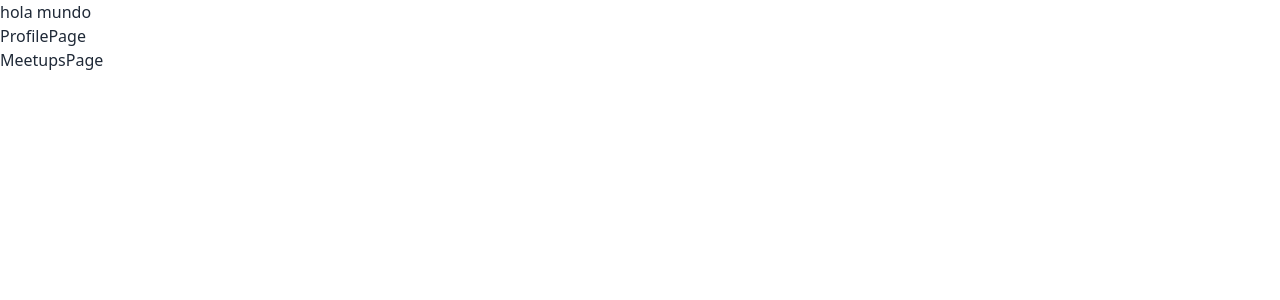
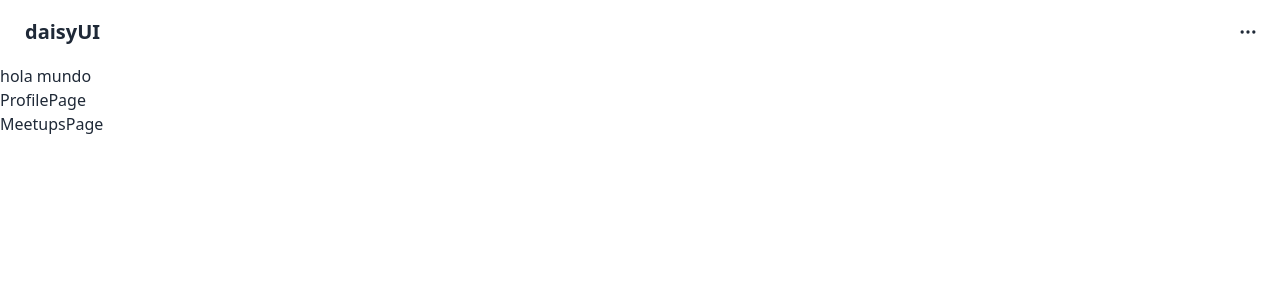
Before and after one commit to Startup-v1/Startup-v1, a React (Vite) app in the folder frontend/: page / in a window 1280 px wide. Shown: the top 300 px of the page. Built offline with nearby package versions, Linux system fonts and the light colour scheme.

Commit message:
Navbar-component-Finished

```diff
--- /dev/null
+++ b/frontend/src/components/navbar.tsx
@@ -0,0 +1,26 @@
+export function Navbar() {
+  return (
+    <div className="navbar bg-base-100">
+      <div className="flex-1">
+        <a className="btn btn-ghost text-xl">daisyUI</a>
+      </div>
+      <div className="flex-none">
+        <button className="btn btn-square btn-ghost">
+          <svg
+            xmlns="http://www.w3.org/2000/svg"
+            fill="none"
+            viewBox="0 0 24 24"
+            className="inline-block w-5 h-5 stroke-current"
+          >
+            <path
+              strokeLinecap="round"
+              strokeLinejoin="round"
+              strokeWidth="2"
+              d="M5 12h.01M12 12h.01M19 12h.01M6 12a1 1 0 11-2 0 1 1 0 012 0zm7 0a1 1 0 11-2 0 1 1 0 012 0zm7 0a1 1 0 11-2 0 1 1 0 012 0z"
+            ></path>
+          </svg>
+        </button>
+      </div>
+    </div>
+  );
+}
--- a/frontend/src/main.tsx
+++ b/frontend/src/main.tsx
@@ -4,10 +4,12 @@
 import { HomePage } from "./toplevelcomponents/homePage/homePage.tsx";
 import { ProfilePage } from "./toplevelcomponents/profilePage/profilePage.tsx";
 import { MeetupsPage } from "./toplevelcomponents/meetupsPage/meetupsPage.tsx";
+import { Navbar } from "./components/navbar.tsx";
 
 ReactDOM.createRoot(document.getElementById("root")!).render(
   //FIXME: Remove for production?
   <React.StrictMode>
+    <Navbar />
     <HomePage />
     <ProfilePage />
     <MeetupsPage />
```
